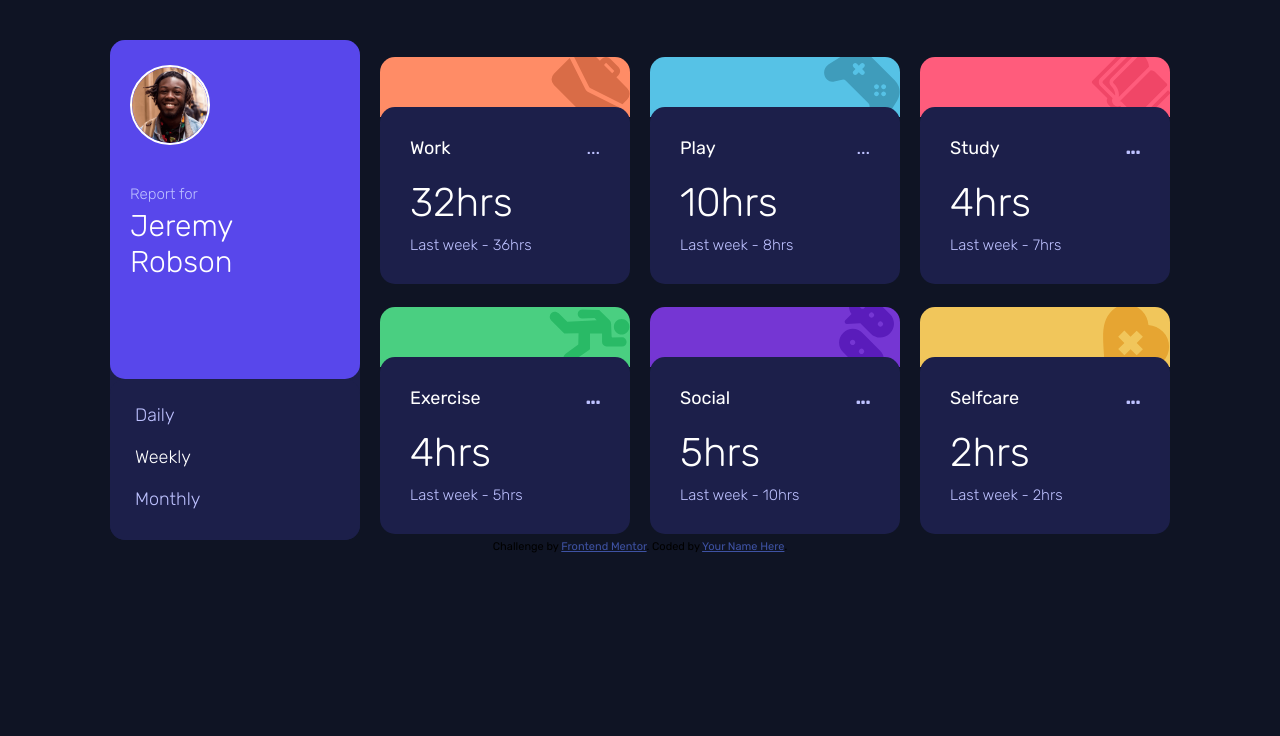
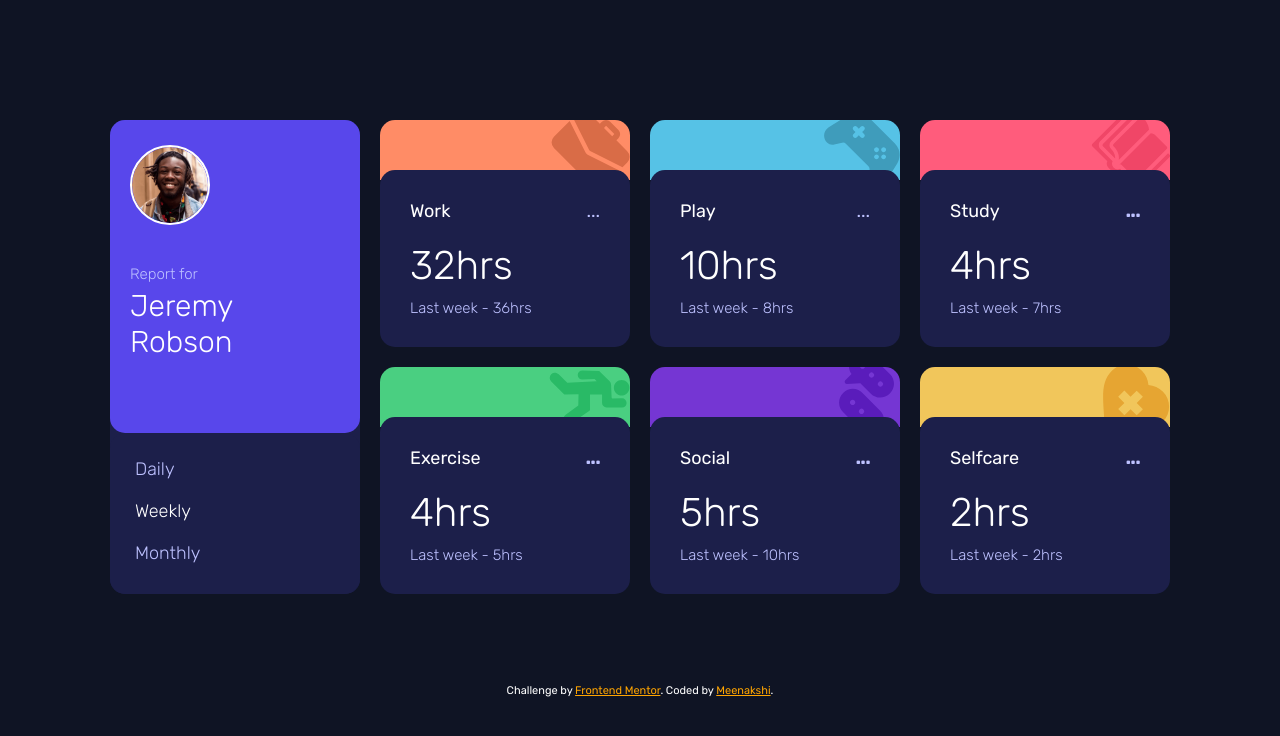
Before and after one commit to Memeena/time-tracking-dashboard-main, a website: page index.html in a window 1280 px wide. Drawn offline with Linux system fonts and the light colour scheme.

Commit message:
Last push from VSCODE

```diff
--- a/index.html
+++ b/index.html
@@ -20,9 +20,10 @@
       .attribution {
         font-size: 11px;
         text-align: center;
+        color:white;
       }
       .attribution a {
-        color: hsl(228, 45%, 44%);
+        color: orange;
       }
     </style>
   </head>
@@ -156,7 +157,7 @@
       Challenge by
       <a href="https://www.frontendmentor.io?ref=challenge" target="_blank"
         >Frontend Mentor</a
-      >. Coded by <a href="#">Your Name Here</a>.
+      >. Coded by <a href="#">Meenakshi</a>.
     </div>
     <script src="script.js"></script>
   </body>
--- a/sass/_base.scss
+++ b/sass/_base.scss
@@ -55,7 +55,7 @@ body {
 
 @media screen and (min-width: 75em) {
   .time-tracking-dashboard {
-    margin: 0 auto;
+    margin: 8rem;
     display: grid;
     grid-template-columns: minmax(25rem, min-content) min-content;
     grid-gap: 2rem;
--- a/sass/_dashboard.scss
+++ b/sass/_dashboard.scss
@@ -7,29 +7,6 @@
   &__item {
     @include common;
     margin-bottom: 3rem;
-    // &--1 {
-    //   background-color: $color-Light-red-work;
-    // }
-
-    // &--2 {
-    //   background-color: $color-Soft-blue-play;
-    // }
-
-    // &--3 {
-    //   background-color: $color-Light-red-study;
-    // }
-
-    // &--4 {
-    //   background-color: $color-Lime-green-exercise;
-    // }
-
-    // &--5 {
-    //   background-color: $color-Violet-social;
-    // }
-
-    // &--6 {
-    //   background-color: $color-Soft-orange-self-care;
-    // }
   }
 
   &__heading {
@@ -75,11 +52,11 @@
     @include common;
     background-color: $color-Dark-blue;
     padding: 3rem;
-    // transform: translateY(-1rem);
+    transform: translateY(-1rem);
     cursor: pointer;
 
     &:hover {
-      background-color: rgba(white, 0.2);
+      background-color: rgba($color-Desaturated-blue, 0.25);
     }
   }
 
@@ -115,8 +92,6 @@
     &--prev {
       font-size: 1.5rem;
       color: $color-Pale-Blue;
-      // &-span {
-      // }
     }
   }
 }
@@ -124,20 +99,18 @@
 @media screen and (min-width: 75em) {
   .dashboard {
     display: grid;
-    grid-template-rows: repeat(2, minmax(25rem, 1fr));
+    grid-template-rows: repeat(2, minmax(22rem, 1fr));
     grid-template-columns: repeat(3, minmax(25rem, min-content));
+    grid-row-gap: 1rem;
     grid-column-gap: 2rem;
     justify-content: start;
-    align-items: center;
-    // grid-column-gap: 1rem;
-    // justify-items: cent;
-    // align-items: ;
+    align-items: stretch;
+
+    &__heading {
+      padding-bottom: 6rem;
+    }
     &__item {
       margin-bottom: 0;
-    }
-
-    &__body {
-      margin: -1rem 0;
     }
 
     &__content {
--- a/sass/_maincard.scss
+++ b/sass/_maincard.scss
@@ -72,7 +72,7 @@
 @media screen and (min-width: 75em) {
   .main-card {
     align-self: stretch;
-    margin-bottom: 0;
+    margin-bottom: 1rem;
 
     &__heading {
       font-size: 1.5rem;
```
Also changed, not shown: README-template.md (deleted), README.md, README1.md (added), Screenshot/Desktop-screenshot.png (added), Screenshot/Mobile-screenshot.png (added), css/styles.css.
